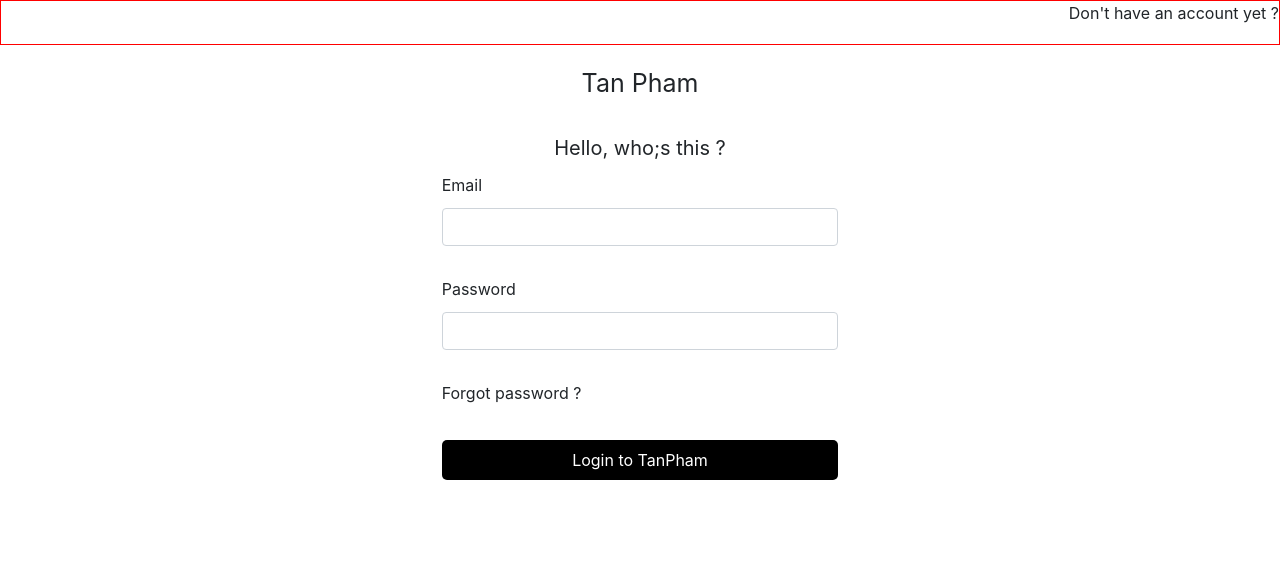
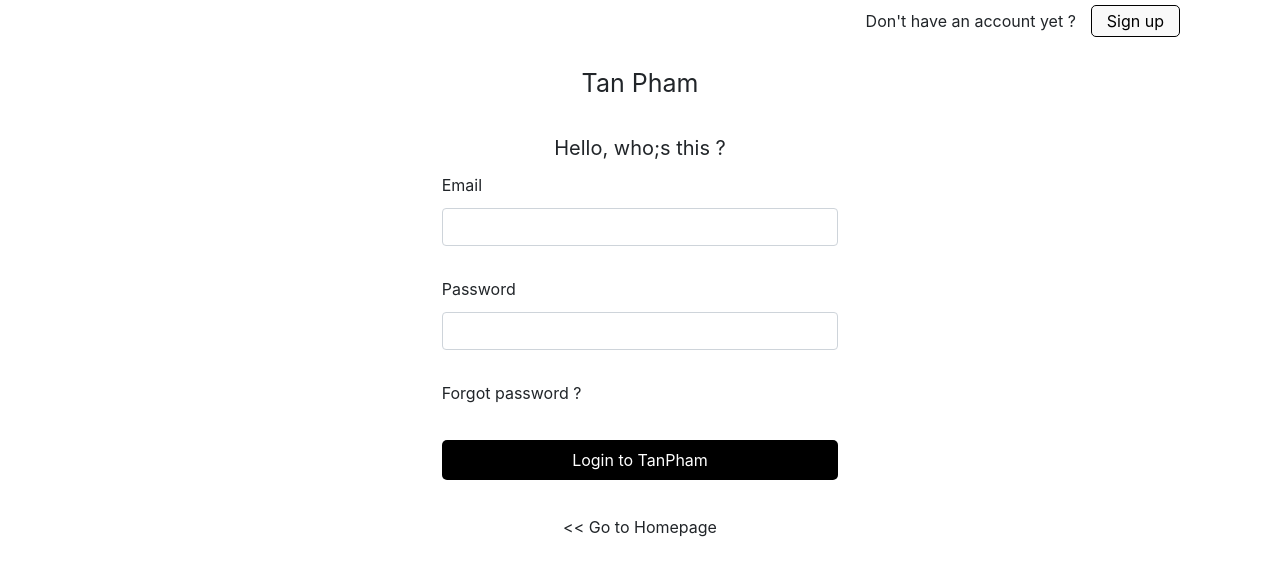
Before and after one commit to TanPham2808/ReactJS_Learning, a React (Create React App) app: page /login in a window 1280 px wide. Shown: the top 576 px of the page. Built offline with nearby package versions, Linux system fonts and the light colour scheme.

Commit message:
Video #70: sử dụng Login API -> chuyển page sau khi login thành công

```diff
--- /dev/null
+++ b/src/Layout.js
@@ -0,0 +1,46 @@
+import {
+    BrowserRouter, Routes, Route
+} from "react-router-dom";
+import { ToastContainer } from 'react-toastify';
+import User from './component/User/User';
+import Admin from './component/Admin/Admin';
+import HomePage from './component/Home/HomePage';
+import ManageUser from './component/Admin/Content/ManageUser';
+import DashBoard from './component/Admin/Content/DashBoard';
+import Login from './component/Auth/Login';
+import App from './App';
+
+const Layout = (props) => {
+    return (
+        <>
+            <Routes>
+                <Route path="/" element={<App />}>
+                    <Route index element={<HomePage />} />
+                    <Route path="users" element={<User />} />
+                </Route>
+
+                <Route path="/admins" element={<Admin />} >
+                    <Route index element={<DashBoard />} />
+                    <Route path="manage-users" element={<ManageUser />} />
+                </Route>
+
+                <Route path="/login" element={<Login />} />
+            </Routes>
+
+            <ToastContainer
+                position="top-right"
+                autoClose={3000}
+                hideProgressBar={false}
+                newestOnTop={false}
+                closeOnClick
+                rtl={false}
+                pauseOnFocusLoss
+                draggable
+                pauseOnHover
+                theme="light"
+            />
+        </>
+    )
+}
+
+export default Layout;
--- a/src/component/Admin/Admin.js
+++ b/src/component/Admin/Admin.js
@@ -3,7 +3,6 @@ import './Admin.scss';
 import { FaBars } from 'react-icons/fa';
 import { useState } from "react";
 import { Outlet } from "react-router-dom";
-import { ToastContainer } from 'react-toastify';
 import 'react-toastify/dist/ReactToastify.css';
 
 const Admin = (props) => {
@@ -22,19 +21,6 @@ const Admin = (props) => {
                     <Outlet />
                 </div>
             </div>
-
-            <ToastContainer
-                position="top-right"
-                autoClose={3000}
-                hideProgressBar={false}
-                newestOnTop={false}
-                closeOnClick
-                rtl={false}
-                pauseOnFocusLoss
-                draggable
-                pauseOnHover
-                theme="light"
-            />
         </div>
     )
 }
--- a/src/component/Auth/Login.js
+++ b/src/component/Auth/Login.js
@@ -1,18 +1,30 @@
 import { useState } from 'react';
 import './Login.scss'
+import { useNavigate } from "react-router-dom";
+import { postLogin } from '../../services/ApiServices';
+import { toast } from 'react-toastify';
 
 const Login = (props) => {
     const [email, setEmail] = useState();
     const [password, setPassword] = useState();
 
-    const handleLogin = () => {
-        alert('click me')
+    const navigate = useNavigate();
+
+    const handleLogin = async () => {
+        let res = await postLogin(email, password);
+        if (res && res.EC === 0) {
+            navigate("/admins");
+        }
+        else {
+            toast.error(res.EM);
+        }
     }
 
     return (
         <div className="login-container">
             <div className="header">
                 Don't have an account yet ?
+                <button>Sign up</button>
             </div>
             <div className="title col-4 mx-auto">
                 Tan Pham
@@ -24,7 +36,7 @@ const Login = (props) => {
                 <div className='form-group'>
                     <label>Email</label>
                     <input
-                        type={"email"}
+                        type={'email'}
                         className='form-control'
                         value={email}
                         onChange={(event) => setEmail(event.target.value)}
@@ -44,6 +56,9 @@ const Login = (props) => {
                 <div>
                     <button className='btn-submit' onClick={() => handleLogin()} >Login to TanPham</button>
                 </div>
+                <div className='text-center'>
+                    <span className='back' onClick={() => navigate("/")}>&#60;&#60; Go to Homepage</span>
+                </div>
             </div>
         </div>
     )
--- a/src/component/Auth/Login.scss
+++ b/src/component/Auth/Login.scss
@@ -2,7 +2,19 @@
     .header{
         height: 45px;
         text-align: right;
-        border: 1px solid red;
+        padding: 5px 100px 0 100px;
+
+        button{
+            padding: 3px 15px;
+            margin-left: 15px;
+            border-radius: 5px;
+            background: #f9f9f9;
+            border:1px solid ;
+
+            &:hover{
+                background-color: white;
+            }
+        }
     }
     .title{
         font-size: 25px;
@@ -33,5 +45,9 @@
             color: white;
             background: black;
         }
+
+        .back{
+            cursor: pointer;
+        }
     }
 }
--- a/src/index.js
+++ b/src/index.js
@@ -1,19 +1,11 @@
 import React from 'react';
 import ReactDOM from 'react-dom/client';
-import App from './App';
+import { BrowserRouter } from "react-router-dom";
 import reportWebVitals from './reportWebVitals';
 import { Provider } from 'react-redux';
 import store from './redux/store';
 import 'bootstrap/dist/css/bootstrap.min.css';
-import {
-  BrowserRouter, Routes, Route
-} from "react-router-dom";
-import User from './component/User/User';
-import Admin from './component/Admin/Admin';
-import HomePage from './component/Home/HomePage';
-import ManageUser from './component/Admin/Content/ManageUser';
-import DashBoard from './component/Admin/Content/DashBoard';
-import Login from './component/Auth/Login';
+import Layout from './Layout';
 
 const root = ReactDOM.createRoot(document.getElementById('root'));
 
@@ -21,19 +13,7 @@ root.render(
   <Provider store={store}>
     {/* <React.StrictMode> */}
     <BrowserRouter>
-      <Routes>
-        <Route path="/" element={<App />}>
-          <Route index element={<HomePage />} />
-          <Route path="users" element={<User />} />
-        </Route>
-
-        <Route path="/admins" element={<Admin />} >
-          <Route index element={<DashBoard />} />
-          <Route path="manage-users" element={<ManageUser />} />
-        </Route>
-
-        <Route path="/login" element={<Login />} />
-      </Routes>
+      <Layout />
     </BrowserRouter>
     {/* </React.StrictMode> */}
   </Provider>
--- a/src/services/ApiServices.js
+++ b/src/services/ApiServices.js
@@ -34,5 +34,9 @@ const getUserWithPaginate = (page, limit) => {
     return axios.get(`api/v1/participant?page=${page}&limit=${limit}`);
 }
 
+const postLogin = (email, password) => {
+    return axios.post(`api/v1/login`, { email: email, password: password });
+}
+
 // Trả ra nhiều biến thì dùng cách export này
-export { postCreateNewUser, getAllUsers, putUpdateUser, deleteUser, getUserWithPaginate }
+export { postCreateNewUser, getAllUsers, putUpdateUser, deleteUser, getUserWithPaginate, postLogin }
```
